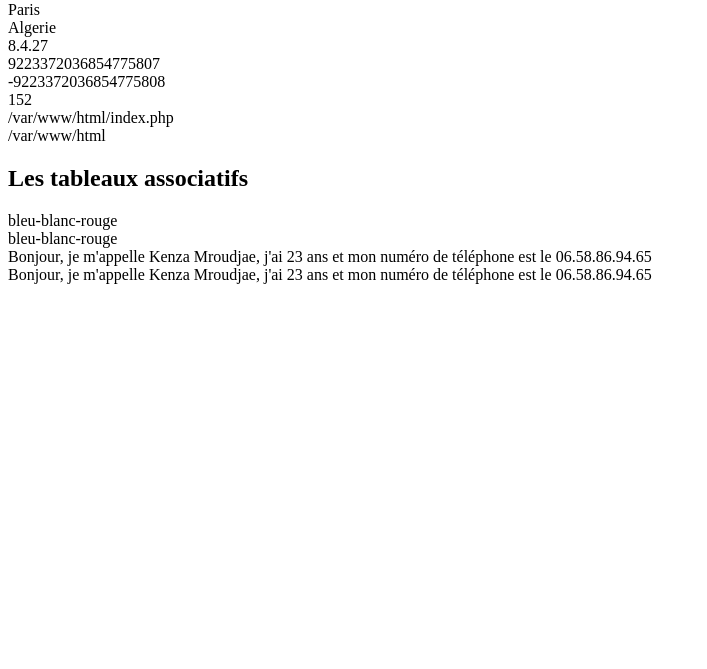
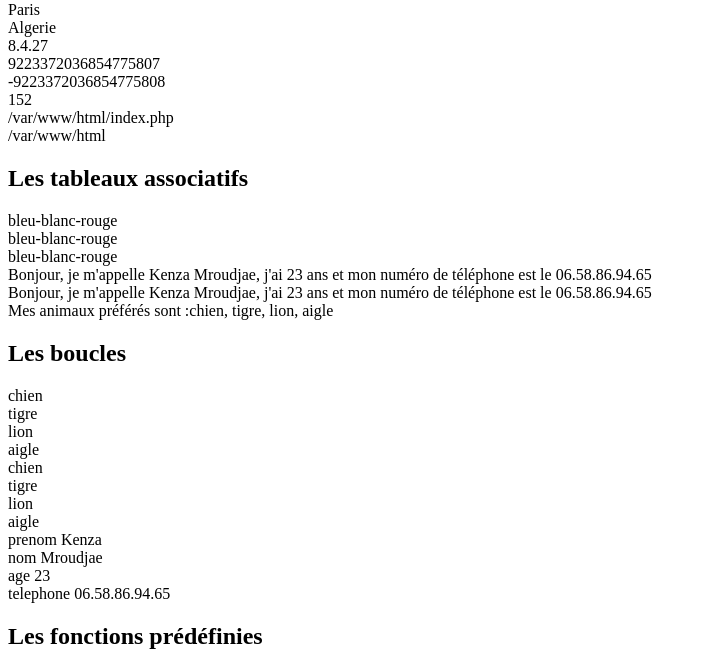
Before and after one commit to Trykxx/php, a PHP site: page / in a window 1280 px wide. Shown: the part 948-1617 px from the top of the page, without its empty margins (0-707 px from the left). Before the commit the page ends 1232 px from the top, so only its background shows below. Run offline with PHP 8.4, Linux system fonts and the light colour scheme.

Commit message:
les boucles

```diff
--- a/index.php
+++ b/index.php
@@ -120,14 +120,14 @@
 
     debug($GLOBALS['prenom']);
 
-    echo $_SERVER['REQUEST_TIME']+1235;
+    echo $_SERVER['REQUEST_TIME'] + 1235;
 
     echo '<h2> Les constantes et les constantes magiques </h2>';
 
     // Une constante permet de sauvegarder une valeur fixe
     // Utile pour conserver les parametres de la base de données
     // Par convention une constante se declare toujours en majuscule
-    define('CAPITAL_PAYS','Paris');
+    define('CAPITAL_PAYS', 'Paris');
 
     echo CAPITAL_PAYS;
     const PAYS = 'Algerie';
@@ -168,13 +168,12 @@
     $rouge = 'rouge';
 
     // Afficher bleu,blanc,rouge
-    echo "$bleu-$blanc-$rouge";
-    echo '<br>';
-    echo $bleu . '-' . $blanc . '-' . $rouge;
-    echo '<br>';
+    echo "$bleu-$blanc-$rouge <br>";
+    echo "{$bleu}-{$blanc}-{$rouge} <br>";
+    echo $bleu . '-' . $blanc . '-' . $rouge . "<br>";
 
     // Déclarer un tableau associatif :
-        /*
+    /*
             prenom: Kenza
             nom : Mroudjae
             age: 23
@@ -184,12 +183,63 @@
     $tableauPersonne = ['prenom' => 'Kenza', 'nom' => 'Mroudjae', 'age' => 23, 'telephone' => '06.58.86.94.65'];
 
     // Afficher Bonjour je m'appelle Kenza Mroudjae, j'ai 41 ans et mon numéro de telephone est le ...
-    echo "Bonjour, je m'appelle" . ' ' . $tableauPersonne['prenom'] . ' ' . $tableauPersonne['nom'] .',' . " j'ai" . ' '. $tableauPersonne['age'] . ' ans et mon numéro de téléphone est le ' . $tableauPersonne['telephone'];
+    echo "Bonjour, je m'appelle" . ' ' . $tableauPersonne['prenom'] . ' ' . $tableauPersonne['nom'] . ',' . " j'ai" . ' ' . $tableauPersonne['age'] . ' ans et mon numéro de téléphone est le ' . $tableauPersonne['telephone'];
 
     echo '<br>';
 
-    echo "Bonjour, je m'appelle {$tableauPersonne['prenom']} {$tableauPersonne['nom']}, j'ai {$tableauPersonne['age']} ans et mon numéro de téléphone est le {$tableauPersonne['telephone']}"
+    echo "Bonjour, je m'appelle {$tableauPersonne['prenom']} {$tableauPersonne['nom']}, j'ai {$tableauPersonne['age']} ans et mon numéro de téléphone est le {$tableauPersonne['telephone']}";
+
+    echo '<br>';
+
+
+    // Declarer un tableau d'animaux : chien,tigre,lion,aigle
+
+    $animaux = ['chien', 'tigre', 'lion', 'aigle'];
+
+    // Fonction qui transforme un tableau en chaine de caracteres
+
+    // function arrayToString($array, $separator = ', ') {
+    //     return implode($separator, $array);
+    // };
+
+    // Afficher mes animaux preferes sont : chien,tigre,lion,aigle
+    // $string = arrayToString($animaux);
+    echo "Mes animaux préférés sont :" . implode(', ', $animaux);
+
+    echo "<h2> Les boucles </h2>";
+
+    // Boucler sur le tableau d'animaux pour tous les afficher
+
+    for ($i = 0; $i < count($animaux); $i++) {
+        echo $animaux[$i] . '<br>';
+    };
+
+    foreach ($animaux as $animal) {
+        echo $animal . '<br>';
+    }
+
+    foreach ($tableauPersonne as $key => $info) {
+        echo $key . ' ' . $info . '<br>';
+    }
+
+    echo '<h2> Les fonctions prédéfinies </h2>'
+
+
+
+
+
+
+
+
+
+
+
+
+
+
     ?>
+
+
 
 </body>
 
```
